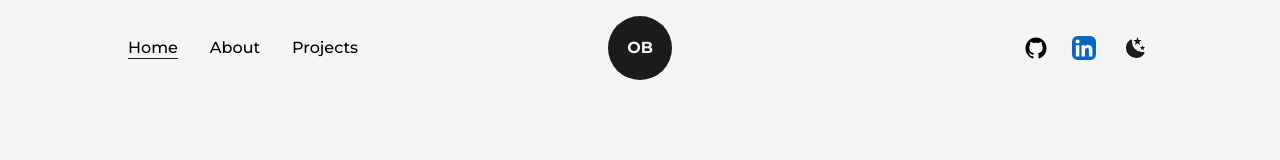
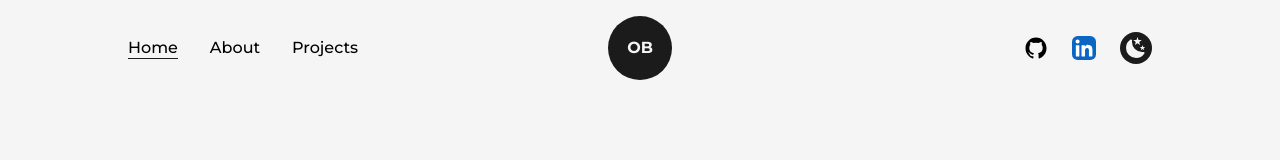
Before and after one commit to osbrown1/My-Portfolio, a Next.js app: page / in a window 1280 px wide. Shown: the top 160 px of the page. Built offline with nearby package versions, Linux system fonts and the light colour scheme.

Commit message:
still debugging darkmode not remaining after refresh after putting in the handle change code to switch the theme

```diff
--- a/src/components/hooks/useThemeSwitcher.js
+++ b/src/components/hooks/useThemeSwitcher.js
@@ -24,6 +24,11 @@ const useThemeSwitcher = () => {
           let check = mediaQuery.matches ? "dark" : "light";
           setMode(check);
 
+          window.localStorage.setItem(
+            "theme",
+            check
+          )
+
           if(check==="dark"){
             document.documentElement.classList.add("dark")
           }else{
@@ -34,6 +39,7 @@ const useThemeSwitcher = () => {
         }
       }
 
+      handleChange();
 
     mediaQuery.addEventListener("change", handleChange)
 
--- a/src/pages/_document.js
+++ b/src/pages/_document.js
@@ -1,10 +1,22 @@
 import { Html, Head, Main, NextScript } from 'next/document'
+import Script from 'next/script'
 
 export default function Document() {
   return (
     <Html lang="en">
       <Head />
       <body>
+        <body>
+          <Script id="theme-switcher" strategy='beforeInteractive'>
+          {`
+          if (localStorage.theme === 'dark' || (!('theme' in localStorage) && window.matchMedia('(prefers-color-scheme: dark)').matches)) {
+  document.documentElement.classList.add('dark')
+} else {
+  document.documentElement.classList.remove('dark')
+}
+  `}
+          </Script>
+        </body>
         <Main />
         <NextScript />
       </body>
```
